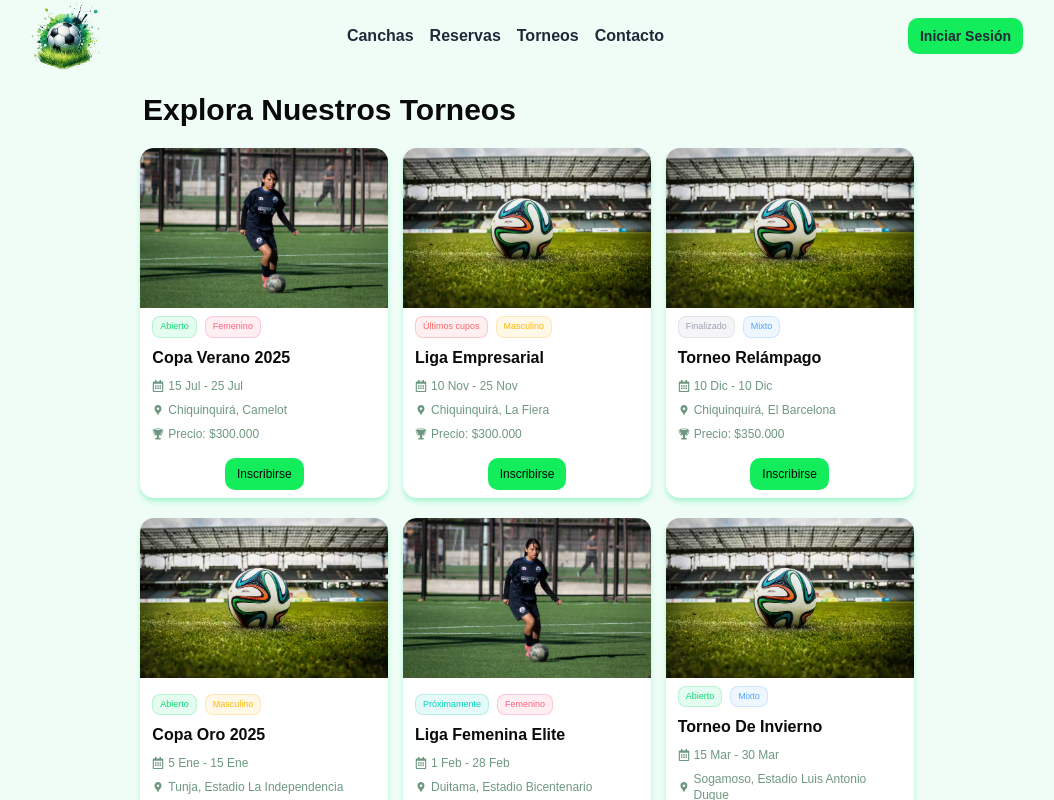
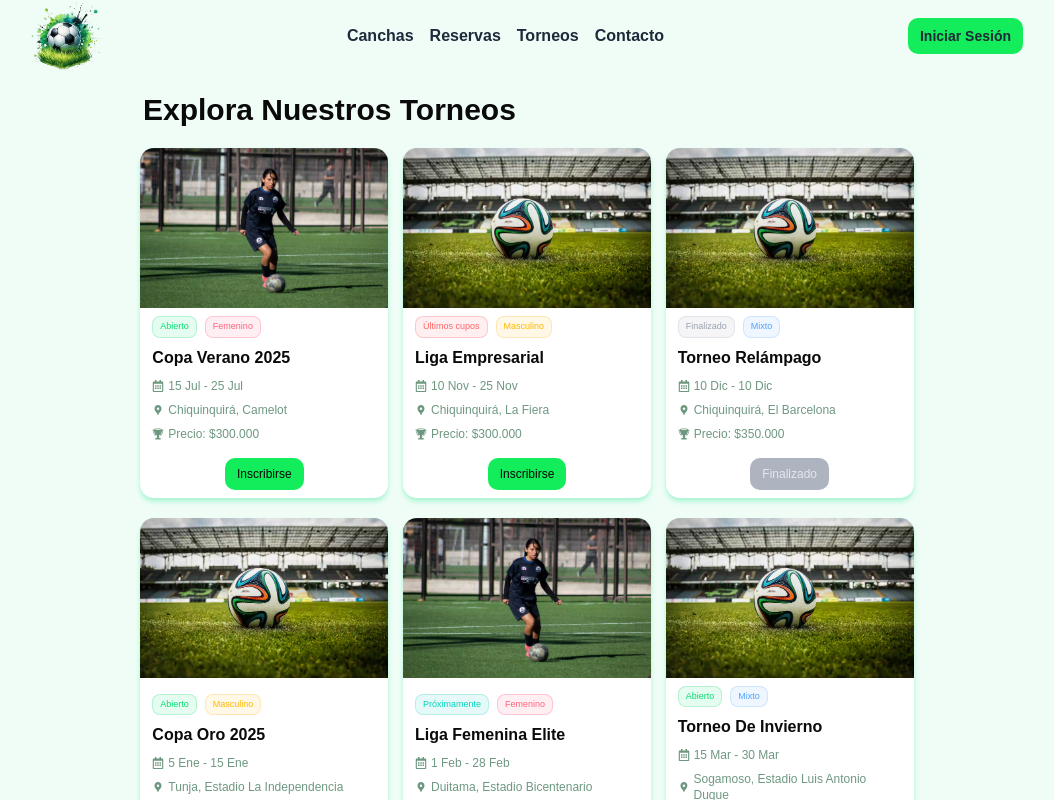
Before and after one commit to NesniDev/Field-Football, a React (Vite) app: page /tournaments in a window 1280 px wide. Shown: the top 800 px of the page, without its empty margins (113-1167 px from the left). Built offline with nearby package versions, Linux system fonts and the light colour scheme.

Commit message:
fix style button register

```diff
--- a/src/pages/Tournaments.tsx
+++ b/src/pages/Tournaments.tsx
@@ -2,8 +2,11 @@ import { tournament } from '@/lib/tournament'
 import { FaRegCalendarAlt } from "react-icons/fa";
 import { MdLocationPin } from "react-icons/md";
 import { GiTrophy } from "react-icons/gi";
+import { useState } from 'react';
 
 export const Tournaments = () => {
+  const [register, setRegister] = useState('')
+
   return (
     <section className="max-w-3xl mx-auto mt-5">
       <h1 className="my-5 text-3xl font-bold">Explora Nuestros Torneos</h1>
@@ -65,8 +68,8 @@ export const Tournaments = () => {
 
             </div>
             <div className="flex flex-col px-3 py-2 mx-auto">
-              <button className="block mx-auto cursor-pointer bg-btn-dark hover:bg-btn-dark/90 transition-colors focus:outline-none focus:ring-2 focus:ring-btn-dark px-3 py-2 text-xs rounded-lg">
-                Inscribirse
+              <button onClick={() => setRegister(tournament.title)} disabled={register === tournament.title || tournament.availability === 'Finalizado'} className={` ${register === tournament.title || tournament.availability === 'Finalizado' ? 'cursor-not-allowed bg-gray-400/80 text-gray-200 select-none' : 'cursor-pointer bg-btn-dark hover:bg-btn-dark/90'} block mx-auto  transition-colors focus:outline-none focus:ring-2 focus:ring-btn-dark px-3 py-2 text-xs rounded-lg`}>
+                {tournament.availability === 'Finalizado'  ? 'Finalizado' : register === tournament.title ? 'Inscrito' : 'Inscribirse'}
               </button>
             </div>
           </div>
```
